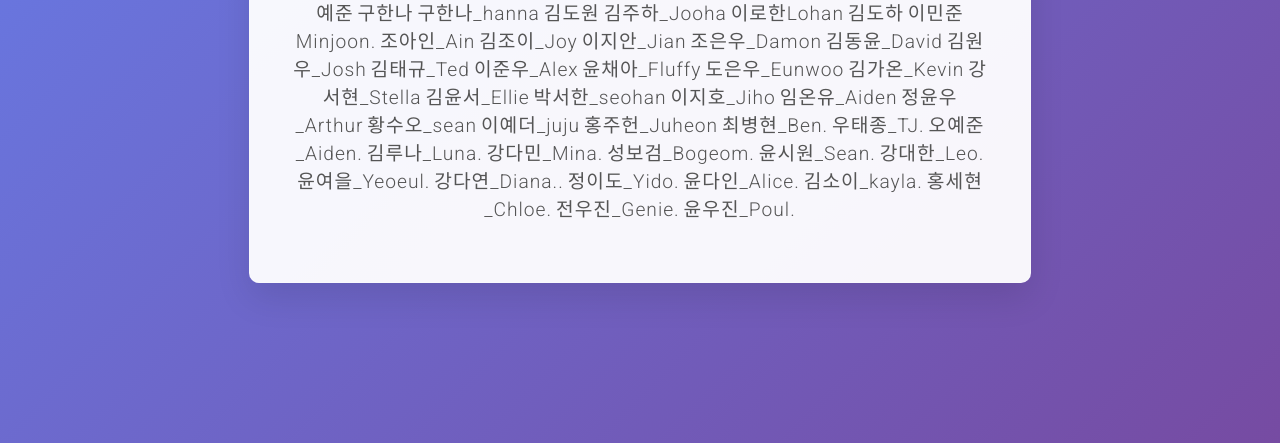
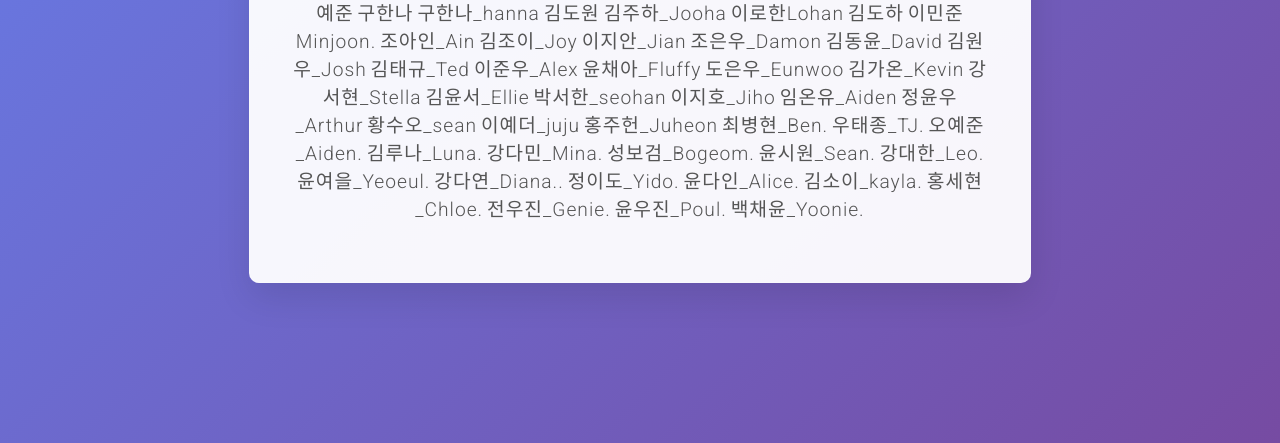
Before and after one commit to jungimdcmil-eng/mil-Admission-Essay-Evaluation, a plain HTML site: page index.html in a window 1280 px wide. Shown: the part 357-800 px from the top of the page. Drawn offline with Linux system fonts and the light colour scheme.

Commit message:
Update index.html

```diff
--- a/index.html
+++ b/index.html
@@ -139,6 +139,7 @@
          <a href="홍세현_Chloe.html" class="subtitle-link">홍세현_Chloe.</a>
           <a href="전우진_Genie.html" class="subtitle-link">전우진_Genie.</a>
           <a href="윤우진_Poul.html" class="subtitle-link">윤우진_Poul.</a>
+        <a href="백채윤_Yoonie.html" class="subtitle-link">백채윤_Yoonie.</a>
     </div>
     </div>
 
```
